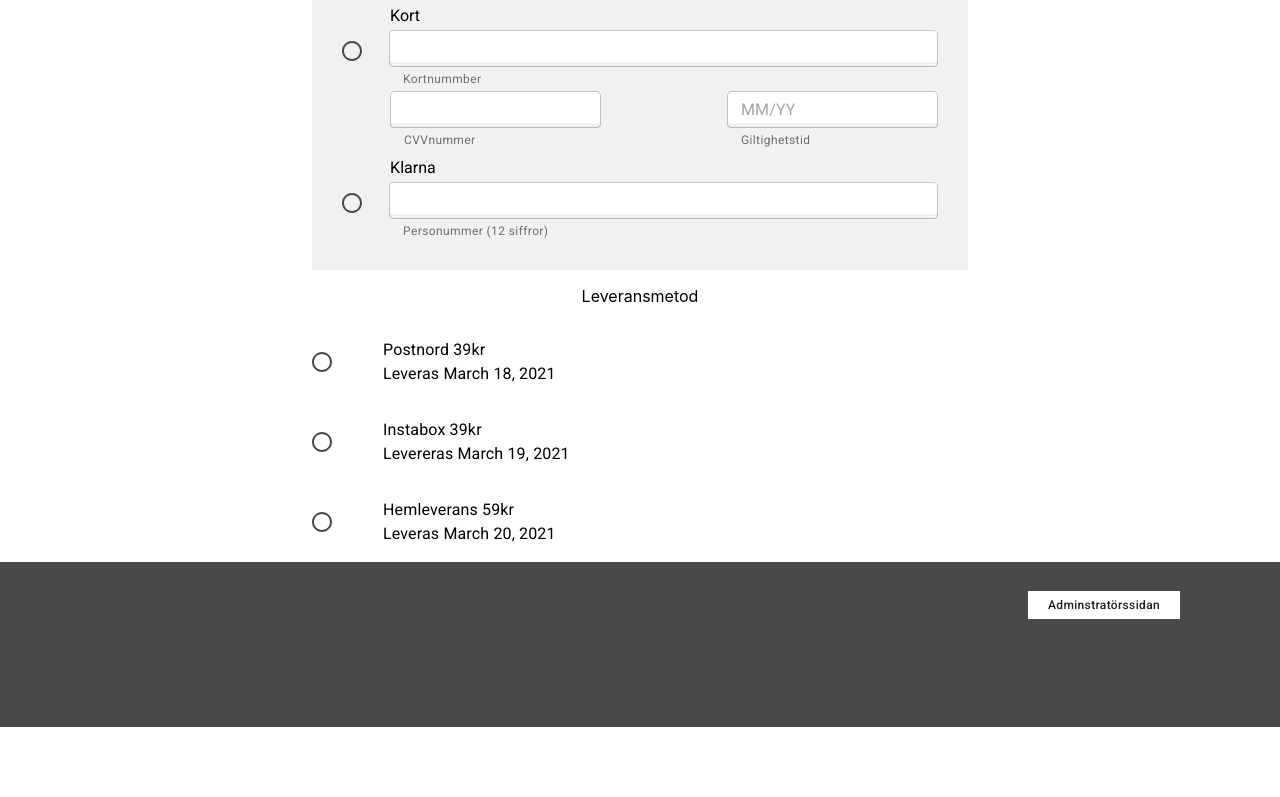
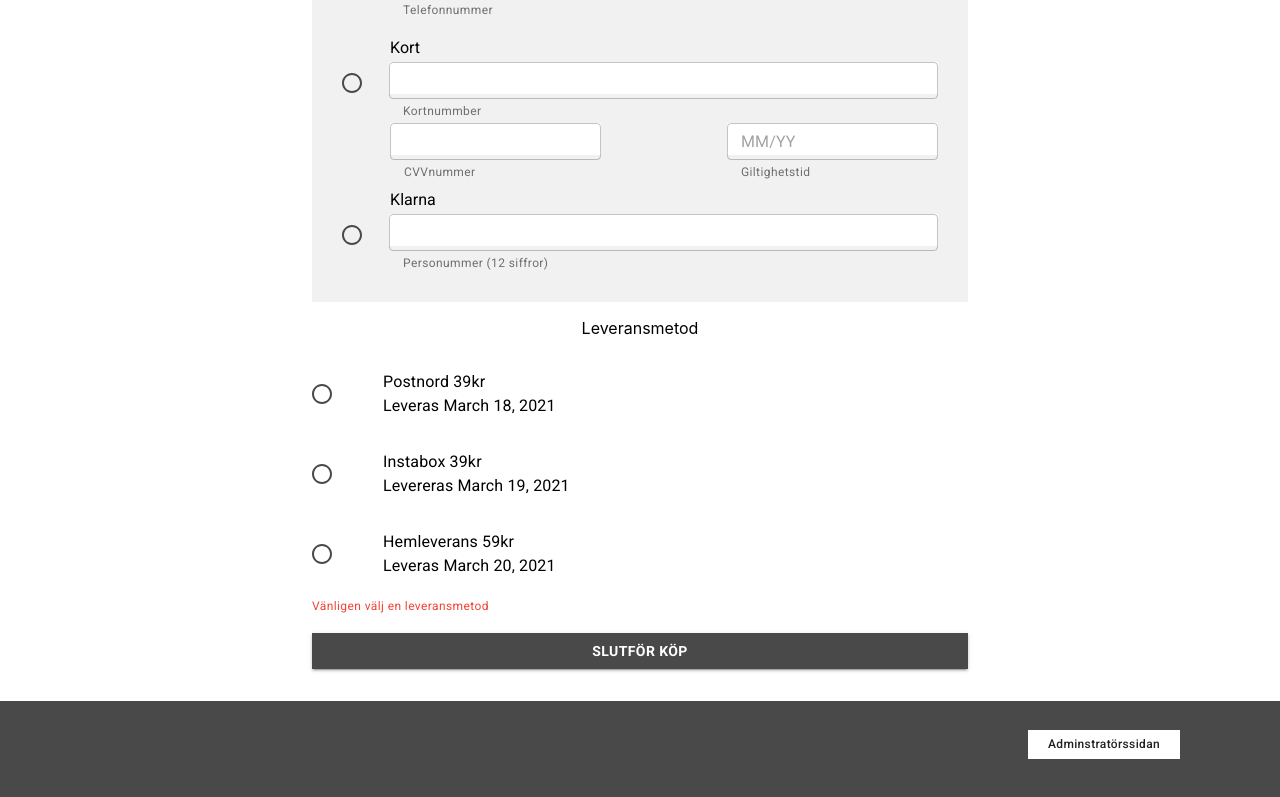
Before and after one commit to feliciaseg/webshop, a React (Create React App) app: page /checkout in a window 1280 px wide. Shown: the part 731-1528 px from the top of the page. Before the commit the page ends 1458 px from the top, so only its background shows below. Built offline with nearby package versions, Linux system fonts and the light colour scheme.

Commit message:
delivery values available in checkoutPage

```diff
--- a/src/components/DeliveryForm.tsx
+++ b/src/components/DeliveryForm.tsx
@@ -4,23 +4,50 @@ import {
   RadioGroup,
   FormControlLabel,
   Radio,
+  FormHelperText,
 } from "@material-ui/core";
 import { DateTime } from "luxon";
-import React, { CSSProperties } from "react";
+import React, { CSSProperties, useEffect, useState } from "react";
 import { theme } from "../styling/colorTheme";
 
-export default function DeliveryForm() {
+interface DeliveryInfo {
+  supplier: string;
+  date: string;
+}
+interface Props {
+  returnValues: (delivery: DeliveryInfo | undefined) => DeliveryInfo | void;
+}
+
+export default function DeliveryForm(props: Props) {
+  const [delivery, setDelivery] = useState<DeliveryInfo>();
+  const [validation, setValidation] = useState<boolean | undefined>(true);
   const dt = DateTime.now();
-  const postnordDelivery = dt.plus({ days: 1 }).toLocaleString(DateTime.DATE_FULL);
-  const instaboxDelivery = dt.plus({ days: 2 }).toLocaleString(DateTime.DATE_FULL);
+  const postnordDelivery = dt
+    .plus({ days: 1 })
+    .toLocaleString(DateTime.DATE_FULL);
+  const instaboxDelivery = dt
+    .plus({ days: 2 })
+    .toLocaleString(DateTime.DATE_FULL);
   const homeDelivery = dt.plus({ days: 3 }).toLocaleString(DateTime.DATE_FULL);
+
+  function handleChange(supplier: string, date: string) {
+    setDelivery({ supplier: supplier, date: date });
+    setValidation(false);
+  }
+
+  useEffect(() => {
+    if (!validation) {
+      props.returnValues(delivery);
+    }
+  }, [delivery]);
 
   return (
     <Box className={"deliveryBox"} style={box}>
-      <FormControl component="fieldset">
+      <FormControl error={validation} component="fieldset">
         <RadioGroup aria-label="gender" name="gender1">
           <div>
             <FormControlLabel
+              onChange={() => handleChange("postnord", postnordDelivery)}
               value="postnord"
               control={<Radio style={{ color: theme.palette.primary.main }} />}
               label={
@@ -33,6 +60,7 @@ export default function DeliveryForm() {
 
           <div>
             <FormControlLabel
+              onChange={() => handleChange("instabox", instaboxDelivery)}
               className={"radioButtonPayment"}
               value="instabox"
               control={<Radio style={{ color: theme.palette.primary.main }} />}
@@ -46,6 +74,7 @@ export default function DeliveryForm() {
 
           <div>
             <FormControlLabel
+              onChange={() => handleChange("klarna", homeDelivery)}
               className={"radioButtonPayment"}
               value="Klarna"
               control={<Radio style={{ color: theme.palette.primary.main }} />}
@@ -56,6 +85,7 @@ export default function DeliveryForm() {
               }
             />
           </div>
+          <FormHelperText>Vänligen välj en leveransmetod</FormHelperText>
         </RadioGroup>
       </FormControl>
     </Box>
--- a/src/routes/CheckoutPage.tsx
+++ b/src/routes/CheckoutPage.tsx
@@ -1,5 +1,5 @@
-import { Box } from "@material-ui/core";
-import React from "react";
+import { Box, Button } from "@material-ui/core";
+import React, { CSSProperties, useState } from "react";
 import DeliveryForm from "../components/DeliveryForm";
 import Footer from "../components/Footer";
 import Header from "../components/Header";
@@ -7,36 +7,52 @@ import PaymentForm from "../components/PaymentForm";
 import UserForm from "../components/UserForm";
 import CartView from "../components/CartView";
 
-
-
+interface DeliveryInfo {
+  supplier: string;
+  date: string;
+}
 
 export default function CheckoutPage() {
-
-//Lägg leveransmetod även i Context och användhär
+  const [delivery, setDelivery] = useState<DeliveryInfo | undefined>();
 
   return (
     <>
-
       <Header type="white" />
       <Box
         style={{
           display: "flex",
           flex: 1,
+          margin: "auto",
+          padding: "2rem 0",
           alignItems: "center",
           flexDirection: "column",
+          width: "100%",
+          maxWidth: "41rem",
         }}
       >
-
-        <CartView/>
-         <p>Dina Uppgifter</p>
-        <UserForm/>
+        <CartView />
+        <p>Dina Uppgifter</p>
+        <UserForm />
         <p>Betalning</p>
         <PaymentForm />
         <p>Leveransmetod</p>
-        <DeliveryForm />
+        <DeliveryForm
+          returnValues={(delivery: DeliveryInfo | undefined) =>
+            setDelivery(delivery)
+          }
+        />
+        <Button variant="contained" color="primary" style={confirmationButton}>
+          Slutför köp
+        </Button>
       </Box>
       <Footer />
     </>
-
   );
 }
+
+const confirmationButton: CSSProperties = {
+  width: "100%",
+  fontWeight: 600,
+  borderRadius: 0,
+  marginTop: "1rem",
+};
```
